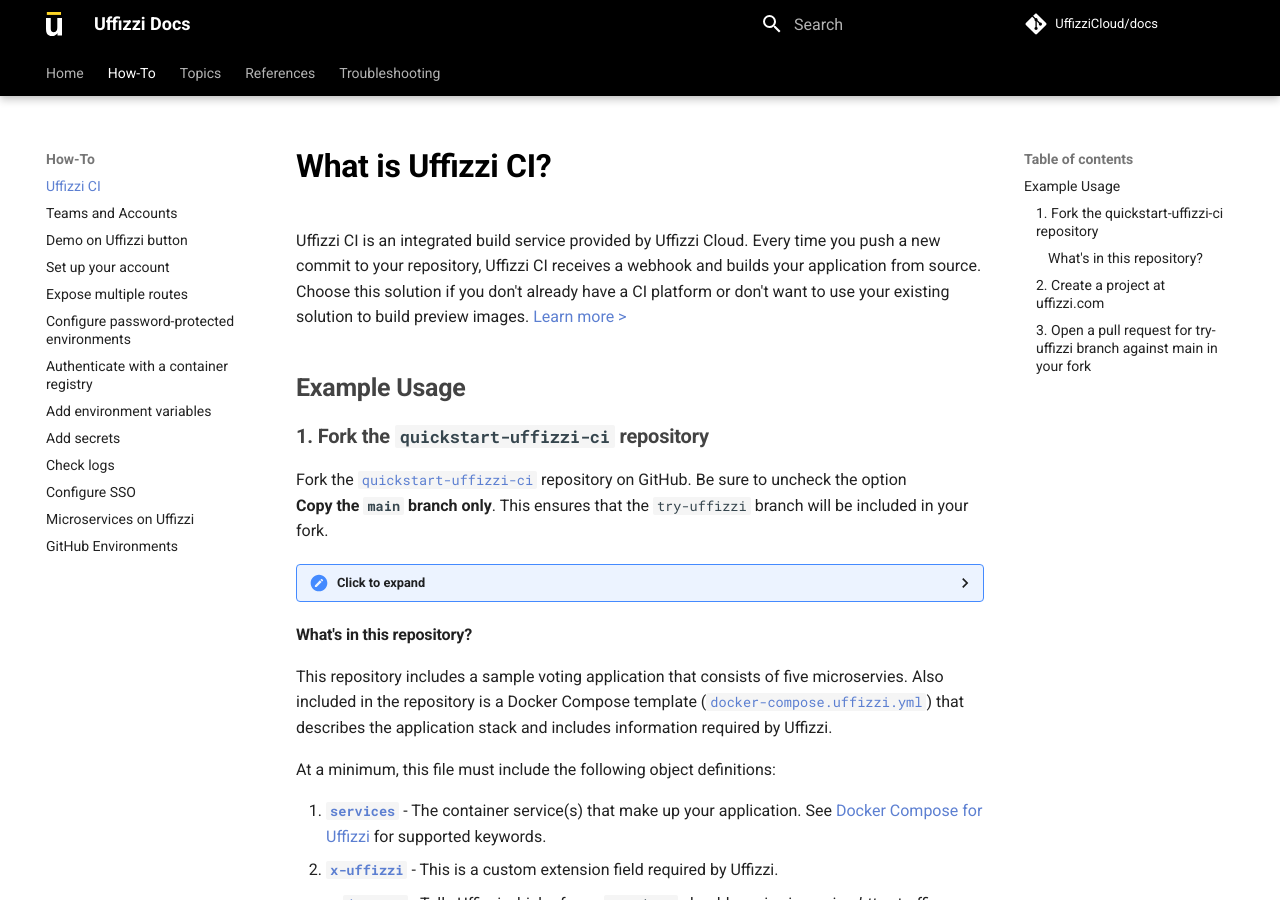
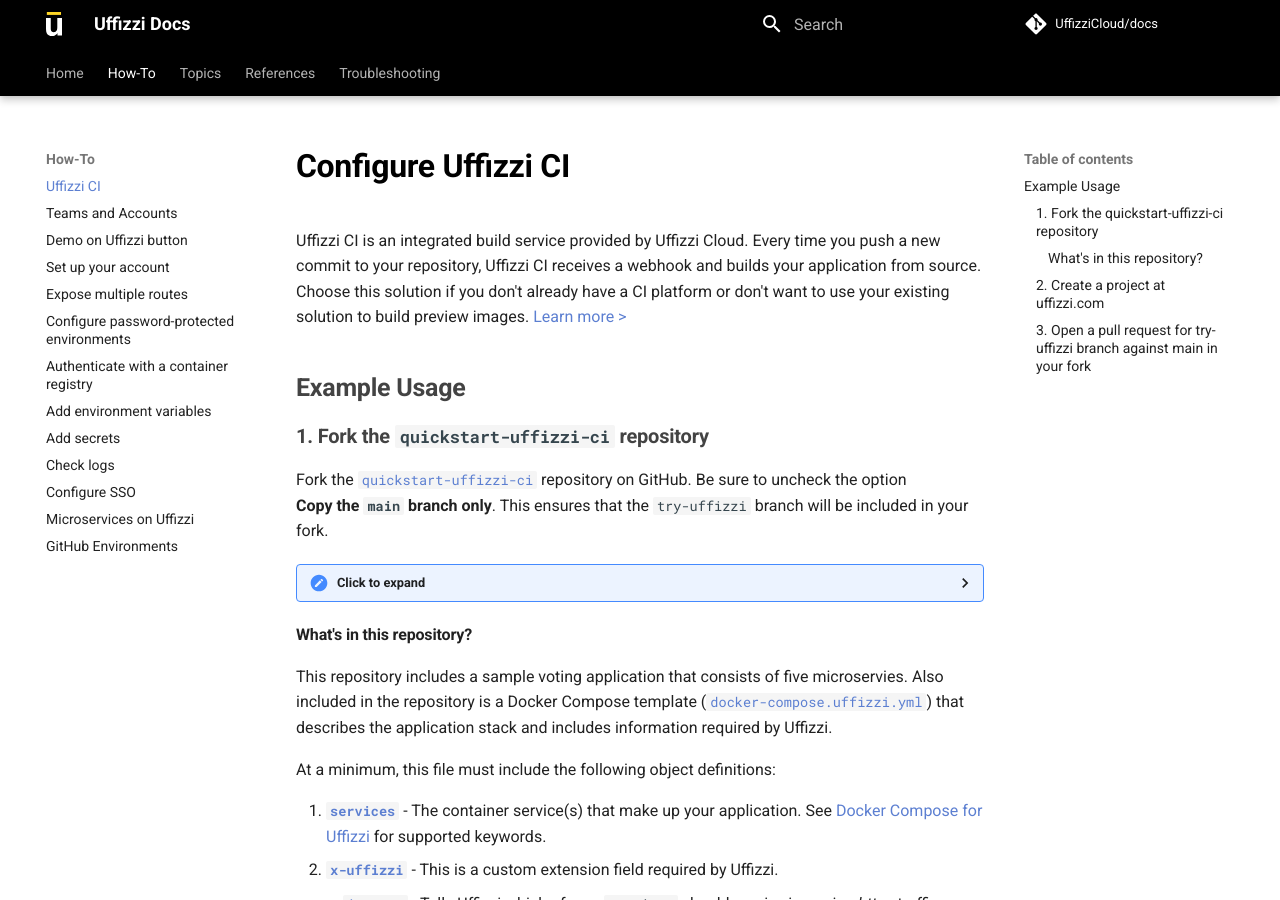
Before and after one commit to UffizziCloud/docs, an MkDocs documentation site: the page built from docs/quickstart-uffizzi-ci.md, in a window 1280 px wide and 900 px high. Built offline with MkDocs 1.6.1 and Material for MkDocs 9.7.7, drawn with Linux system fonts in a browser that asks for light colours; comment, search, counter and statistics services are not loaded.

Commit message:
update wording

```diff
--- a/docs/quickstart-uffizzi-ci.md
+++ b/docs/quickstart-uffizzi-ci.md
@@ -1,4 +1,4 @@
-# What is Uffizzi CI?
+# Configure Uffizzi CI
 
 Uffizzi CI is an integrated build service provided by Uffizzi Cloud. Every time you push a new commit to your repository, Uffizzi CI receives a webhook and builds your application from source. Choose this solution if you don't already have a CI platform or don't want to use your existing solution to build preview images. [Learn more >](references/uffizzi-ci.md)
 
```
